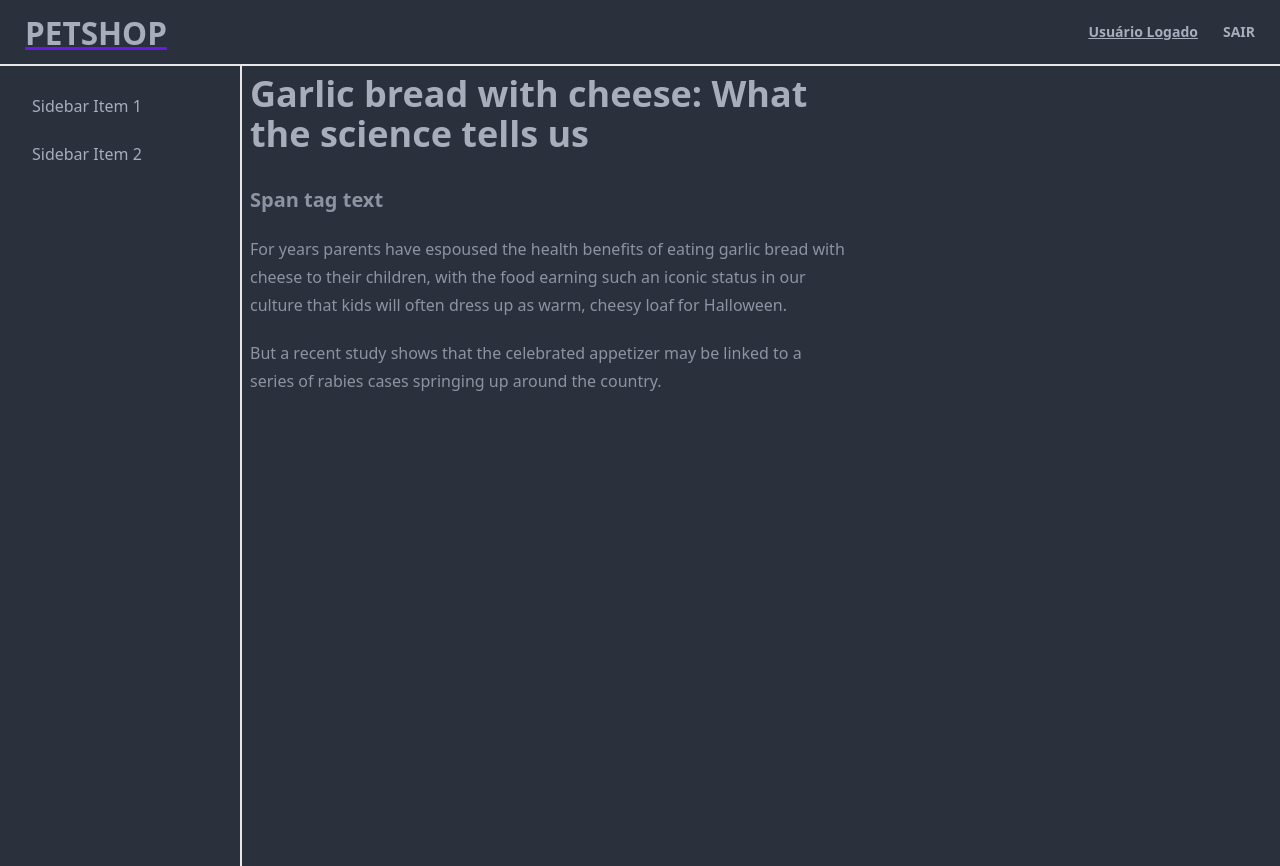
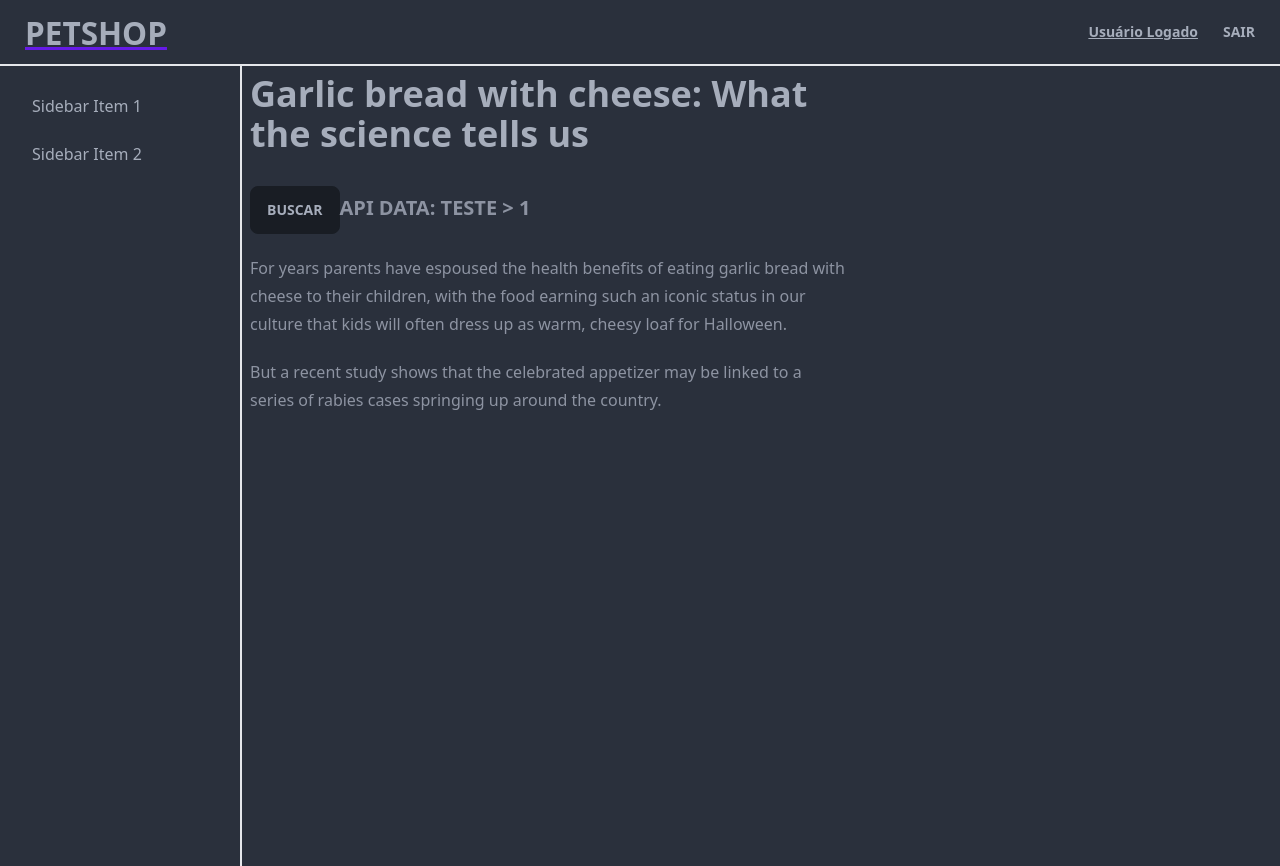
Before and after one commit to Gust4voSales/petshop-project, a Next.js app in the folder client/: page /dashboard in a window 1280 px wide. Built offline with nearby package versions, Linux system fonts and the light colour scheme.

Commit message:
feat: setupe react-query

```diff
--- a/client/package.json
+++ b/client/package.json
@@ -20,6 +20,7 @@
     "next": "13.1.6",
     "react": "18.2.0",
     "react-dom": "18.2.0",
+    "react-query": "^3.39.3",
     "typescript": "4.9.4"
   },
   "devDependencies": {
--- /dev/null
+++ b/client/src/app/ReactQueryWrapper.tsx
@@ -0,0 +1,9 @@
+"use client";
+
+import { QueryClient, QueryClientProvider } from "react-query";
+
+export function ReactQueryWrapper({ children }: { children: React.ReactNode }) {
+  const client = new QueryClient();
+
+  return <QueryClientProvider client={client}>{children}</QueryClientProvider>;
+}
--- a/client/src/app/dashboard/(components)/Sidebar/index.tsx
+++ /dev/null
@@ -1,13 +0,0 @@
-export function Sidebar() {
-  return (
-    <aside className="h-full w-40 p-1 bg-slate-600">
-      <ul className="flex flex-col">
-        <li>ITEM 1</li>
-        <li>ITEM 2</li>
-        <li>ITEM 3</li>
-        <li>ITEM 4</li>
-        <li>ITEM 5</li>
-      </ul>
-    </aside>
-  );
-}
--- a/client/src/app/dashboard/page.tsx
+++ b/client/src/app/dashboard/page.tsx
@@ -1,9 +1,32 @@
+"use client";
+
+import { useQuery } from "react-query";
+
+let counter = 0;
+async function fetchApi(): Promise<string> {
+  return new Promise((resolve) => {
+    setTimeout(() => {
+      counter++;
+      resolve("TESTE > " + counter);
+    }, 1000);
+  });
+}
+
 export default function Dashboard() {
+  const query = useQuery("fetchAPI", fetchApi);
+
+  async function handleClick() {
+    query.refetch();
+  }
+
   return (
     <div className="w-full">
       <article className="prose">
         <h1>Garlic bread with cheese: What the science tells us</h1>
-        <span className="text-xl font-bold">Span tag text</span>
+        <button className="btn" onClick={handleClick}>
+          BUSCAR
+        </button>
+        <span className="text-xl font-bold">API DATA: {query.data ?? "buscando"}</span>
         <p>
           For years parents have espoused the health benefits of eating garlic bread with cheese to their children, with
           the food earning such an iconic status in our culture that kids will often dress up as warm, cheesy loaf for
--- a/client/src/app/layout.tsx
+++ b/client/src/app/layout.tsx
@@ -1,3 +1,4 @@
+import { ReactQueryWrapper } from "./ReactQueryWrapper";
 import "./globals.css";
 
 export default function RootLayout({ children }: { children: React.ReactNode }) {
@@ -8,7 +9,9 @@ export default function RootLayout({ children }: { children: React.ReactNode })
         head.tsx. Find out more at https://beta.nextjs.org/docs/api-reference/file-conventions/head
       */}
       <head />
-      <body>{children}</body>
+      <body>
+        <ReactQueryWrapper>{children}</ReactQueryWrapper>
+      </body>
     </html>
   );
 }
```
Also changed, not shown: 1 other file (tests, documents, lock files or other folders).
